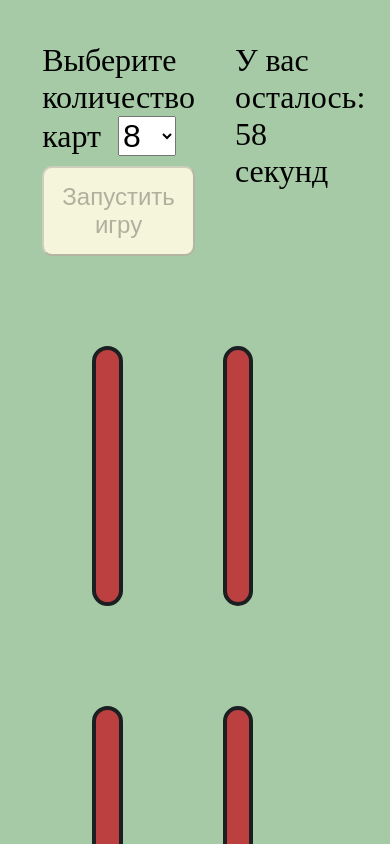
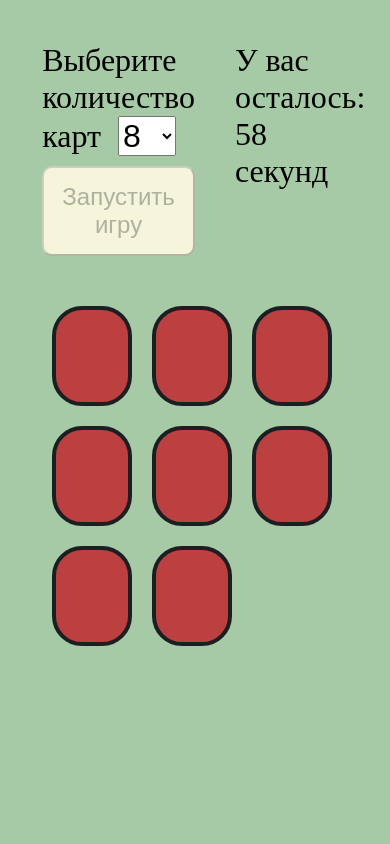
Before and after one commit to johnantonov/game_pairs, a plain HTML site: page index.html in a window 390 px wide. Both pictures are taken after a click on the button "Запустить игру". Shown: the top 844 px of the page. Drawn offline with Linux system fonts and the light colour scheme.

Commit message:
Update css.css

```diff
--- a/css.css
+++ b/css.css
@@ -16,8 +16,8 @@ p {
   perspective: 1000px;
 }
 .card {
-  width: 10%;
-  margin: 50px;
+  width: 120px;
+  margin: 20px;
   height: 100%;
   position: relative;
   transition: transform 1s;
@@ -65,3 +65,14 @@ select {
   font-size: 24px;
   border-radius: 10px;
 }
+
+@media (max-width: 400px) {
+  .card {
+    width: 80px;
+    height: 100px;
+    margin: 10px;
+  }
+  .card__face_back {
+    padding-top: 10px;
+  }
+}
```
